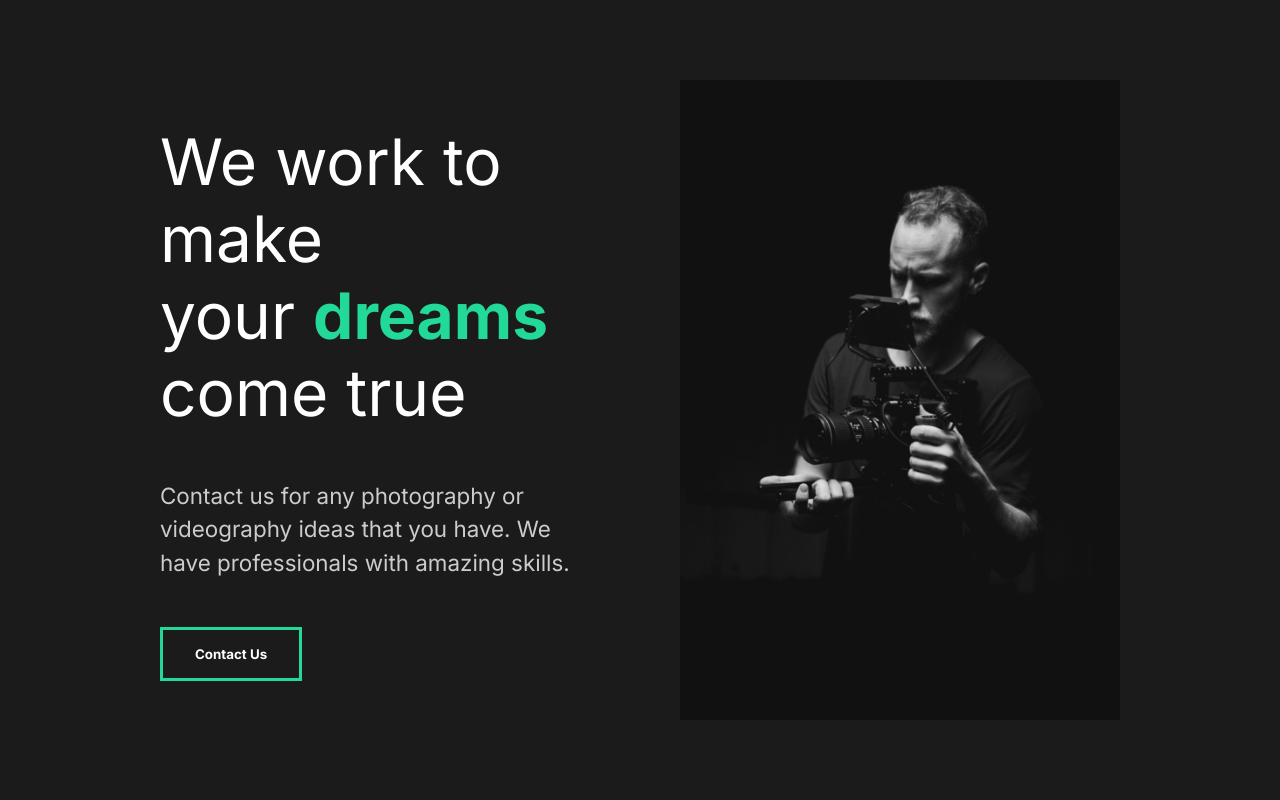
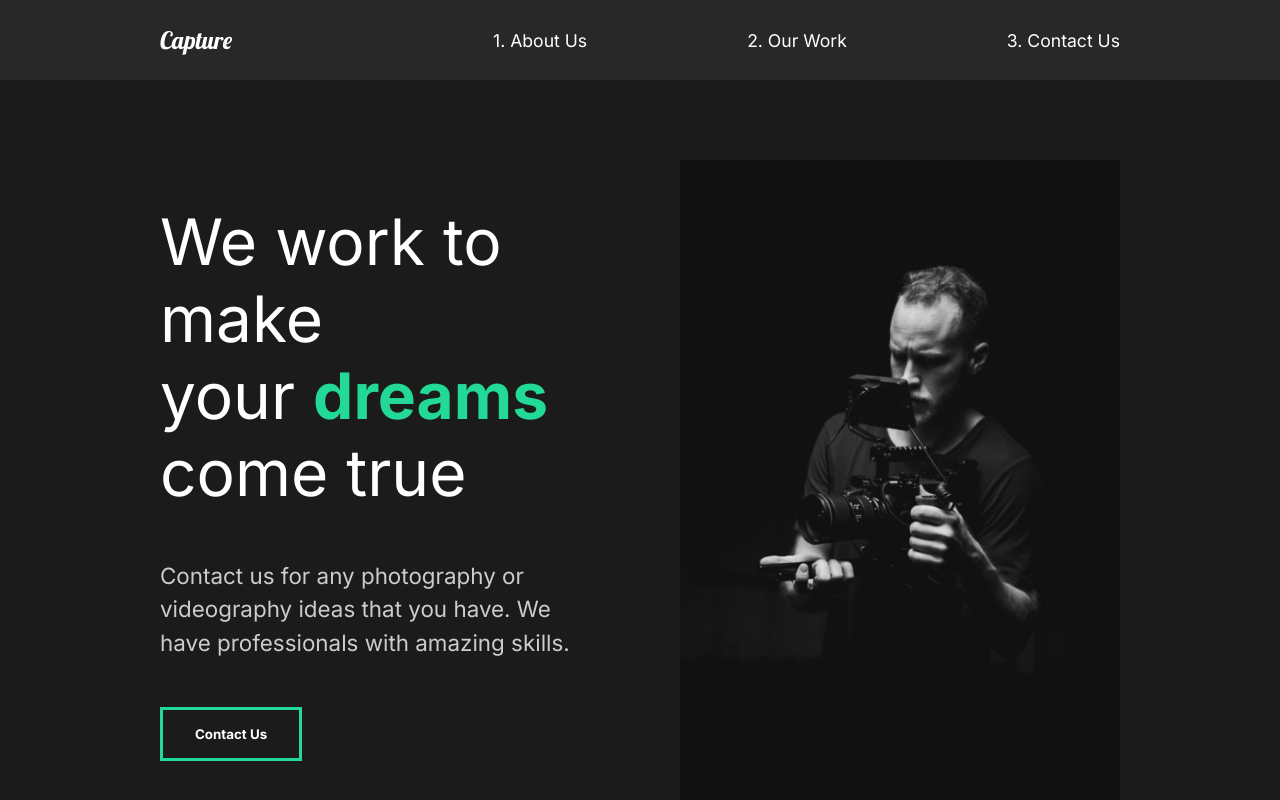
Before and after one commit to banrays/react-capture, a React (Create React App) app: page / in a window 1280 px wide. Shown: the top 800 px of the page. Built offline with nearby package versions, Linux system fonts and the light colour scheme.

Commit message:
8. Navbar

```diff
--- a/src/App.js
+++ b/src/App.js
@@ -3,11 +3,13 @@
 import GlobalStyle from './components/GlobalStyle';
 //Import pages
 import AboutUs from './pages/AboutUs';
+import Nav from './components/Nav';
 
 function App() {
   return (
     <div className="App">
       <GlobalStyle/>
+      <Nav/>
       <AboutUs/>
     </div>
   );
--- /dev/null
+++ b/src/components/Nav.js
@@ -0,0 +1,50 @@
+import React from 'react';
+import styled from 'styled-components';
+
+const Nav = () => {
+    return(
+        <StyledNav>
+            <h1><a id="logo" href="#">Capture</a></h1>
+            <ul>
+                <li>
+                    <a href="#">1. About Us</a>
+                </li>
+                <li>
+                    <a href="#">2. Our Work</a>
+                </li>
+                <li>
+                    <a href="#">3. Contact Us</a>
+                </li>
+            </ul>
+        </StyledNav>
+    )
+}
+
+const StyledNav = styled.nav`
+    min-height: 10vh;
+    display: flex;
+    margin: auto;
+    justify-content: space-between;
+    align-items: center;
+    padding: 1rem 10rem;
+    background: #282828;
+    a{
+        color: white;
+        text-decoration: none;
+    }
+    ul{
+        display: flex;
+        list-style: none;
+    }
+    #logo{
+        font-size: 1.5rem;
+        font-family: 'Lobster', cursive;
+        font-weight: lighter
+    }
+    li{
+        padding-left: 10rem;
+        position: relative;
+    }
+`
+
+export default Nav;
```
Also changed, not shown: 1 other file (tests, documents, lock files or other folders).
